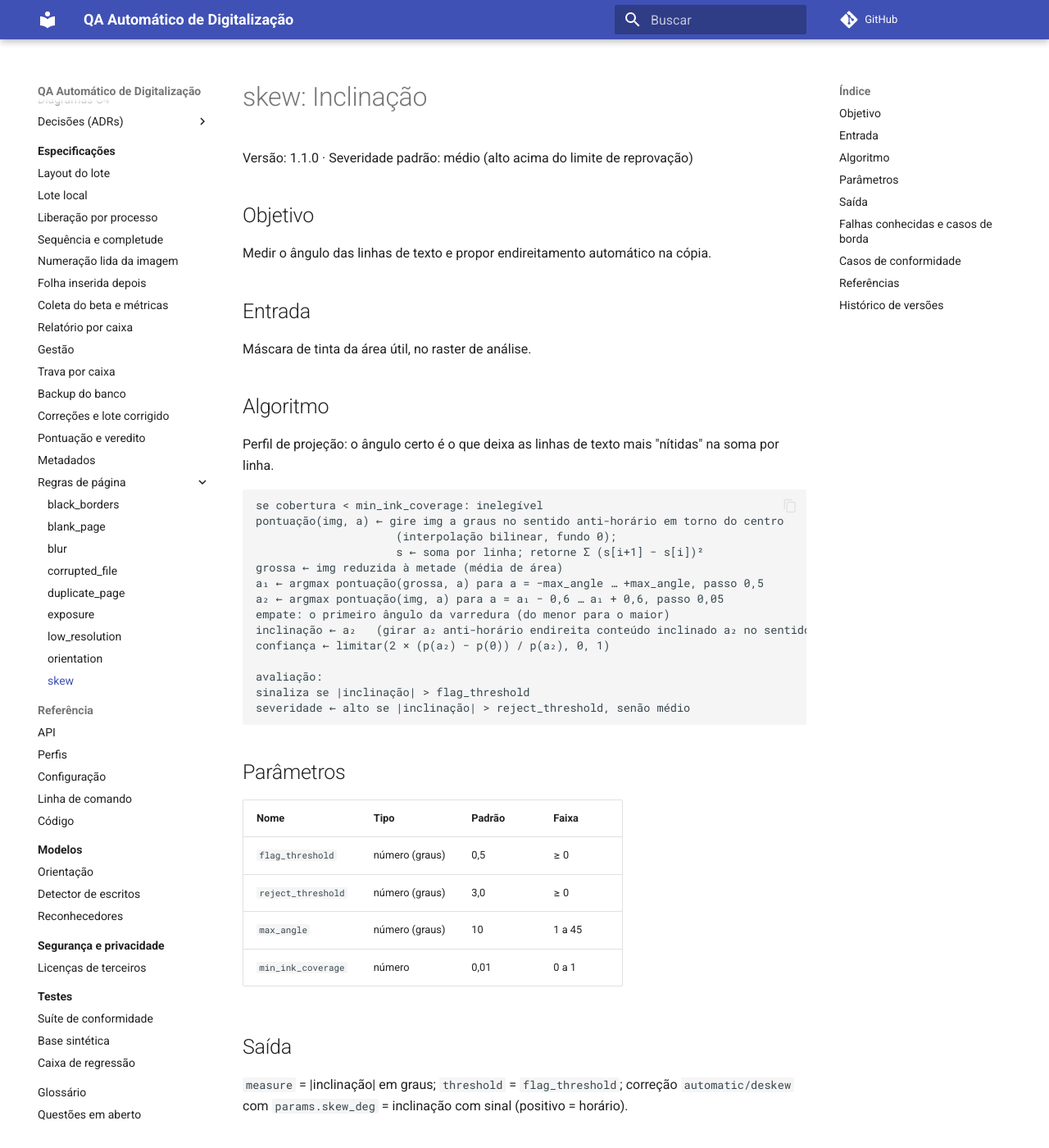
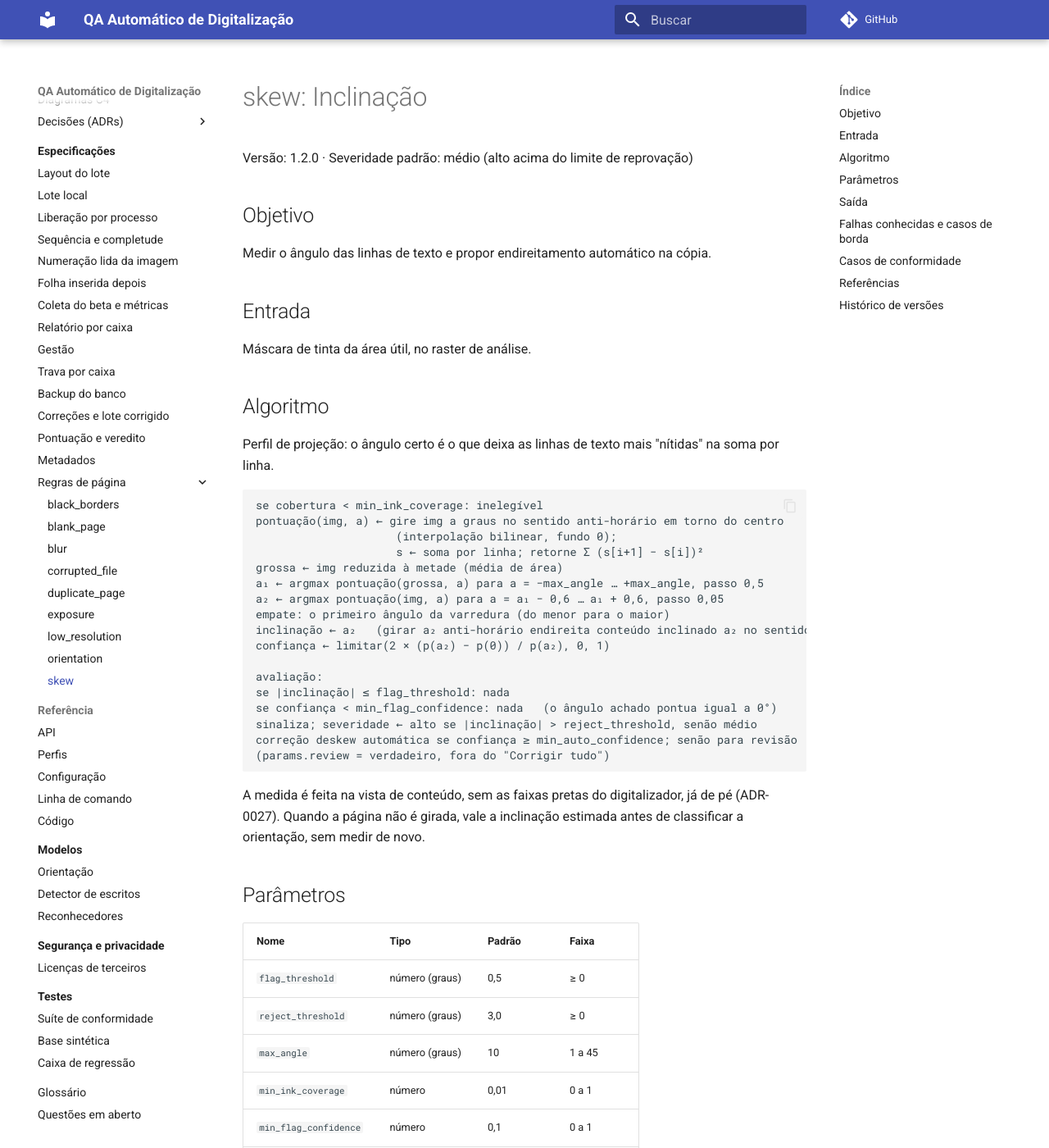
Before and after one commit to he445/app-beta, an MkDocs documentation site: the page built from docs/especificacoes/detectors/skew.md, in a window 1280 px wide and 1400 px high. Shown: the whole window at 82% size. Built offline with MkDocs 1.6.1 and Material for MkDocs 9.7.7, drawn with Linux system fonts in a browser that asks for light colours; comment, search, counter and statistics services are not loaded; some of the changed text lies outside the part shown.

Commit message:
fix(skew): sem evidência, sem correção automática (ADR-0028)
A regra propunha endireitar sozinha qualquer ângulo acima do limite,
sem olhar a confiança que a estimativa já calcula: uma página limpa
recebeu correção automática de 1,90° com confiança 0. Agora, abaixo de
0,1 nada é sinalizado; até 0,3 a correção vai para revisão, fora do
Corrigir tudo.

Caixa de regressão: correções automáticas em página limpa 1 (eram 3);
inclinação mantida em 53/55; avisos fora do gabarito 5 (eram 15 na base).

Co-Authored-By: Claude Opus 5.5 <noreply@anthropic.com>
Claude-Session: https://claude.ai/code/session_013KfsBQGKgru68qfujZ34ng

````diff
--- a/docs/especificacoes/detectors/skew.md
+++ b/docs/especificacoes/detectors/skew.md
@@ -1,6 +1,6 @@
 # skew: Inclinação
 
-Versão: 1.1.0 · Severidade padrão: médio (alto acima do limite de reprovação)
+Versão: 1.2.0 · Severidade padrão: médio (alto acima do limite de reprovação)
 
 ## Objetivo
 
@@ -28,9 +28,16 @@ inclinação ← a₂   (girar a₂ anti-horário endireita conteúdo inclinado
 confiança ← limitar(2 × (p(a₂) − p(0)) / p(a₂), 0, 1)
 
 avaliação:
-sinaliza se |inclinação| > flag_threshold
-severidade ← alto se |inclinação| > reject_threshold, senão médio
+se |inclinação| ≤ flag_threshold: nada
+se confiança < min_flag_confidence: nada   (o ângulo achado pontua igual a 0°)
+sinaliza; severidade ← alto se |inclinação| > reject_threshold, senão médio
+correção deskew automática se confiança ≥ min_auto_confidence; senão para revisão
+(params.review = verdadeiro, fora do "Corrigir tudo")
 ```
+
+A medida é feita na vista de conteúdo, sem as faixas pretas do digitalizador, já de pé
+(ADR-0027). Quando a página não é girada, vale a inclinação estimada antes de classificar a
+orientação, sem medir de novo.
 
 ## Parâmetros
 
@@ -40,6 +47,8 @@ severidade ← alto se |inclinação| > reject_threshold, senão médio
 | `reject_threshold` | número (graus) | 3,0 | ≥ 0 |
 | `max_angle` | número (graus) | 10 | 1 a 45 |
 | `min_ink_coverage` | número | 0,01 | 0 a 1 |
+| `min_flag_confidence` | número | 0,1 | 0 a 1 |
+| `min_auto_confidence` | número | 0,3 | 0 a 1 |
 
 ## Saída
 
@@ -64,6 +73,8 @@ severidade ← alto se |inclinação| > reject_threshold, senão médio
 
 ## Histórico de versões
 
+- 1.2.0: confiança mínima para sinalizar (`min_flag_confidence`) e para corrigir sozinho
+  (`min_auto_confidence`), ADR-0028; mede a vista de conteúdo, de pé (ADR-0027).
 - 1.1.0: `min_ink_coverage` sobe para 0,01, o limite de página quase branca: verso só
   com carimbo ou rubrica não é avaliado por esta regra (a página já vai ao revisor como
   quase branca).
--- a/engine/src/qa_engine/detectors/skew/manifest.yaml
+++ b/engine/src/qa_engine/detectors/skew/manifest.yaml
@@ -1,5 +1,5 @@
 id: skew
-version: 1.1.0
+version: 1.2.0
 title: Inclinação
 spec: docs/especificacoes/detectors/skew.md
 input: page_gray_150dpi
@@ -10,4 +10,6 @@ params:
   reject_threshold: { type: number, default: 3.0, minimum: 0, description: "Ângulo absoluto acima do qual a severidade sobe para alto" }
   max_angle: { type: number, default: 10.0, minimum: 1, maximum: 45, description: "Faixa de busca, em graus, para cada lado" }
   min_ink_coverage: { type: number, default: 0.01, minimum: 0, maximum: 1, description: "Cobertura mínima para estimar o ângulo" }
+  min_flag_confidence: { type: number, default: 0.1, minimum: 0, maximum: 1, description: "Confiança abaixo da qual a inclinação não é sinalizada: o ângulo achado pontua igual a 0°" }
+  min_auto_confidence: { type: number, default: 0.3, minimum: 0, maximum: 1, description: "Confiança a partir da qual a correção de inclinação é automática; abaixo, vai para revisão" }
 output: finding
--- a/mkdocs.yml
+++ b/mkdocs.yml
@@ -90,6 +90,7 @@ nav:
           - "0025 Escrito precisa ter tinta": adr/0025-escrito-precisa-ter-tinta.md
           - "0026 Duplicata com alinhamento": adr/0026-duplicata-com-alinhamento.md
           - "0027 Medir o conteúdo sem a moldura": adr/0027-medir-o-conteudo-sem-a-moldura.md
+          - "0028 Evidência mínima na inclinação": adr/0028-evidencia-minima-na-inclinacao.md
           - Modelo: adr/0000-template.md
   - Especificações:
       - especificacoes/index.md
````
Also changed, not shown: CHANGELOG.md (+3 -0 lines), docs/adr/0028-evidencia-minima-na-inclinacao.md (added, +37 -0 lines), docs/referencia/perfis.md (+3 -1 lines), 2 other files.
